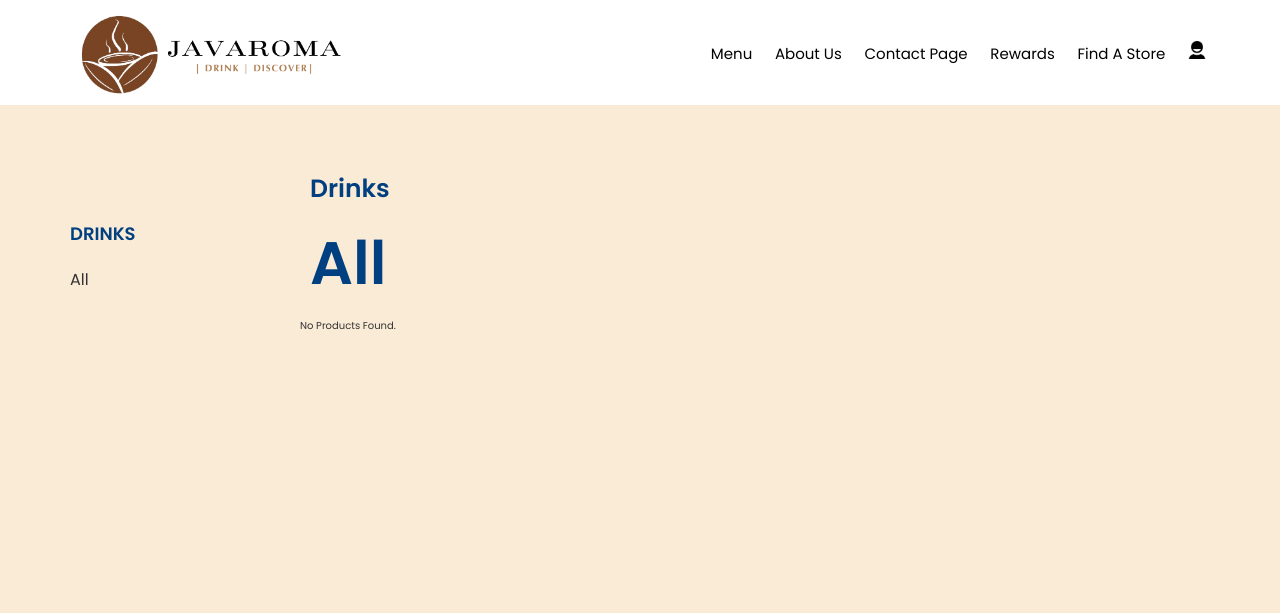
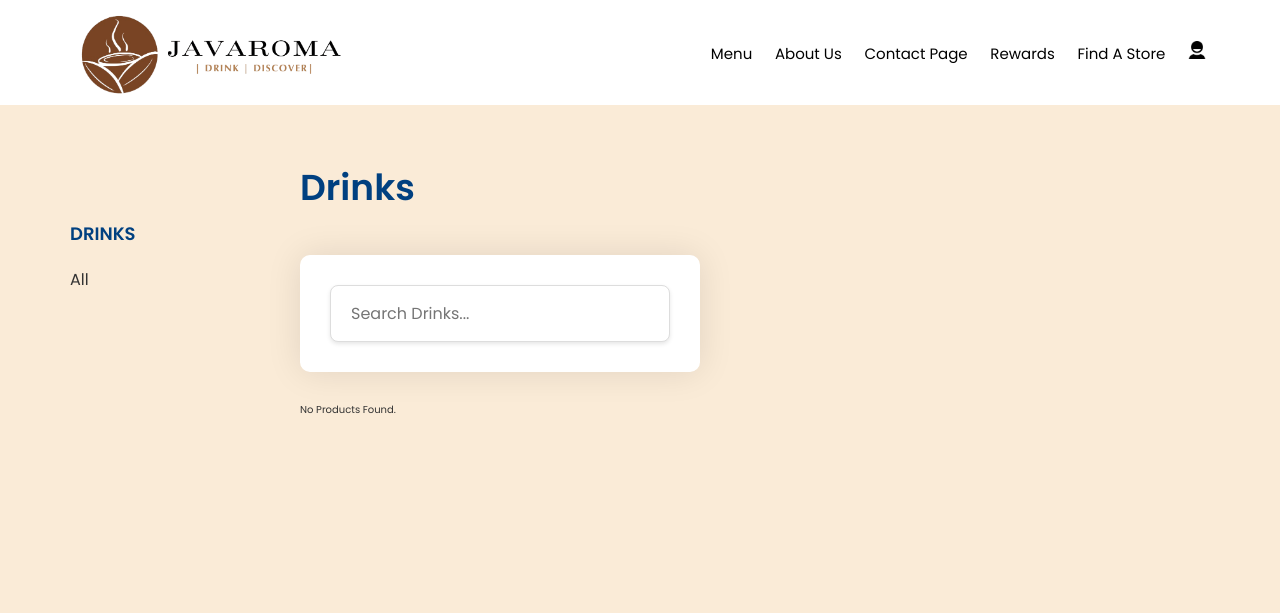
Before and after one commit to AlwinChong02/Javaroma, a PHP site: page /menu/index.php in a window 1280 px wide. Shown: the top 613 px of the page. Run offline with PHP 8.4, Linux system fonts and the light colour scheme; data that the repository does not hold is empty.

Commit message:
Revert "nothing"
This reverts commit 6f26ec91eeeedd6523f75e3f65a13d38c4ca133a.

```diff
--- a/menu/index.php
+++ b/menu/index.php
@@ -1,4 +1,6 @@
 <?php
+session_start();
+
 $servername = "localhost";
 $username = "root";
 $password = "";
@@ -21,9 +23,9 @@
 
 // Fetch products based on the selected category
 if ($selectedCategory == 'All') {
-    $sqlProducts = "SELECT productName, productDescription, imagePath, productCategory, ingredients, price FROM product";
+    $sqlProducts = "SELECT productID, productName, productDescription, imagePath, productCategory, ingredients, price FROM product";
 } else {
-    $sqlProducts = "SELECT productName, productDescription, imagePath, productCategory, ingredients, price FROM product WHERE productCategory = '$selectedCategory'";
+    $sqlProducts = "SELECT productID, productName, productDescription, imagePath, productCategory, ingredients, price FROM product WHERE productCategory = '$selectedCategory'";
 }
 
 $resultProducts = $conn->query($sqlProducts);
@@ -91,12 +93,18 @@
             animation: fade-up 1.0s ease forwards;
         }
 
+        #drinks-title {
+            font-size: 36px;
+            color: #004080;
+            margin-bottom: 8px;
+            text-align: left;
+            margin-top: 0;
+        }
+
         .product-gallery {
             display: grid;
             grid-template-columns: repeat(4, 1fr);
-            /* Set to 4 products per row */
             gap: 30px;
-            /* Increase space between products */
         }
 
         .product-item {
@@ -293,6 +301,31 @@
         .modal-cart button:hover {
             background-color: #002d66;
         }
+
+        .search-container {
+            margin-bottom: 30px;
+        }
+
+        /* Search Input */
+        #searchInput {
+            width: 100%;
+            max-width: 500px;
+            padding: 15px 20px;
+            font-size: 16px;
+            border: 1px solid #ddd;
+            border-radius: 8px;
+            box-shadow: 0 2px 4px rgba(0, 0, 0, 0.1);/ transition: box-shadow 0.3s ease;
+        }
+
+        /* Add a hover/focus effect to the input */
+        #searchInput:focus {
+            outline: none;
+            /* Remove default outline */
+            box-shadow: 0 4px 12px rgba(0, 0, 0, 0.2);
+            /* Add stronger shadow on focus */
+            border-color: #004080;
+            /* Change border color to match theme */
+        }
     </style>
 </head>
 
@@ -321,18 +354,26 @@
 
         <!-- Main Content -->
         <div class="main-content">
-            <h3>Drinks</h3>
-            <h1><?php echo $selectedCategory; ?></h1>
-            <div class="product-gallery">
+            <!-- Drinks Heading -->
+            <h2 id="drinks-title">Drinks</h2>
+
+            <!-- Search Bar -->
+            <div class="search-container">
+                <form id="searchForm" onsubmit="return false;">
+                    <input type="text" id="searchInput" placeholder="Search drinks..." onkeyup="searchProducts()">
+                </form>
+            </div>
+
+            <!-- Product Gallery -->
+            <div id="productGallery" class="product-gallery">
                 <?php
                 if ($resultProducts->num_rows > 0) {
                     while ($product = $resultProducts->fetch_assoc()) {
-                        echo '<div class="product-item" onclick="openModal(\'' . basename($product['imagePath']) . '\', \'' . addslashes($product['productName']) . '\', \'' . addslashes($product['productDescription']) . '\', \'' . addslashes($product['ingredients']) . '\', \'' . addslashes($product['price']) . '\')">';
+                        echo '<div class="product-item" onclick="openModal(\'' . basename($product['imagePath']) . '\', \'' . addslashes($product['productName']) . '\', \'' . addslashes($product['productDescription']) . '\', \'' . addslashes($product['ingredients']) . '\', \'' . addslashes($product['price']) . '\', \'' . addslashes($product['productID']) . '\')">';
                         echo '<img src="../images/drinks/' . basename($product['imagePath']) . '" alt="' . $product['productName'] . '">';
                         echo '<div class="product-name">' . $product['productName'] . '</div>';
                         echo '<div class="temperature-icons">';
 
-                        // Display icons based on product category
                         if ($product['productCategory'] == 'Frappé') {
                             echo '<img src="../images/cold.png" alt="Cold Icon">';
                         } else {
@@ -340,8 +381,8 @@
                             echo '<img src="../images/cold.png" alt="Cold Icon">';
                         }
 
-                        echo '</div>'; // Close temperature-icons
-                        echo '</div>'; // Close product-item
+                        echo '</div>';
+                        echo '</div>';
                     }
                 } else {
                     echo "No products found.";
@@ -349,7 +390,7 @@
                 ?>
             </div>
         </div>
-    </div>
+
 
         <!-- The Modal -->
         <div id="productModal" class="modal">
@@ -358,6 +399,7 @@
                 <div class="modal-header">
                     <img id="modalImage" src="" alt="Product Image">
                 </div>
+                <input type="hidden" id="productID" name="productID" value="">
                 <div class="modal-title" id="modalTitle">Product Name</div>
                 <div class="modal-description" id="modalDescription">Product Description</div>
                 <div class="modal-ingredients">
@@ -372,7 +414,8 @@
                 </div>
                 <div class="modal-quantity">
                     <label for="quantity">Quantity:</label>
-                <input type="number" id="quantity" name="quantity" value="1" min="1" style="width: 60px; text-align: center;">
+                    <input type="number" id="quantity" name="quantity" value="1" min="1"
+                        style="width: 60px; text-align: center;">
                 </div>
                 <div class="modal-cart">
                     <button onclick="addToCart()">Add to Cart</button>
@@ -382,6 +425,7 @@
 
         <script>
             function addToCart() {
+                const productID = document.getElementById('productID').value;
                 const quantity = document.getElementById('quantity').value;
                 const productName = document.getElementById('modalTitle').innerText;
                 const price = document.getElementById('modalPrice').innerText;
@@ -392,6 +436,7 @@
                         'Content-Type': 'application/json'
                     },
                     body: JSON.stringify({
+                        productID: productID,
                         productName: productName,
                         quantity: quantity,
                         price: price
@@ -404,16 +449,19 @@
                     .catch(error => console.error('Error:', error));
             }
 
-        function openModal(image, title, description, ingredients, price) {
+            function openModal(image, title, description, ingredients, price, productID) {
+                document.getElementById("productID").value = productID;
                 document.getElementById("modalImage").src = "../images/drinks/" + image;
                 document.getElementById("modalTitle").innerText = title;
                 document.getElementById("modalDescription").innerText = description;
+
+                let o
 
                 // Fill ingredients list
                 let ingredientsArray = ingredients.split(',');
                 let ingredientsList = document.getElementById("modalIngredients");
                 ingredientsList.innerHTML = ''; // Clear previous content
-            ingredientsArray.forEach(function(ingredient) {
+                ingredientsArray.forEach(function (ingredient) {
                     let li = document.createElement("li");
                     li.innerText = ingredient;
                     ingredientsList.appendChild(li);
@@ -433,6 +481,23 @@
                 document.getElementById("productModal").style.display = "none";
             }
 
+            function searchProducts() {
+                let searchQuery = document.getElementById('searchInput').value;
+
+                // Create an AJAX request
+                let xhttp = new XMLHttpRequest();
+                xhttp.onreadystatechange = function () {
+                    if (this.readyState == 4 && this.status == 200) {
+                        // Update the product gallery with the filtered results
+                        document.getElementById("productGallery").innerHTML = this.responseText;
+                    }
+                };
+
+                // Send the request to searchProducts.php with the search query
+                xhttp.open("GET", "searchProducts.php?query=" + encodeURIComponent(searchQuery), true);
+                xhttp.send();
+            }
+
 
         </script>
 </body>
```
Lines whose indentation alone changed are shown as unchanged.
